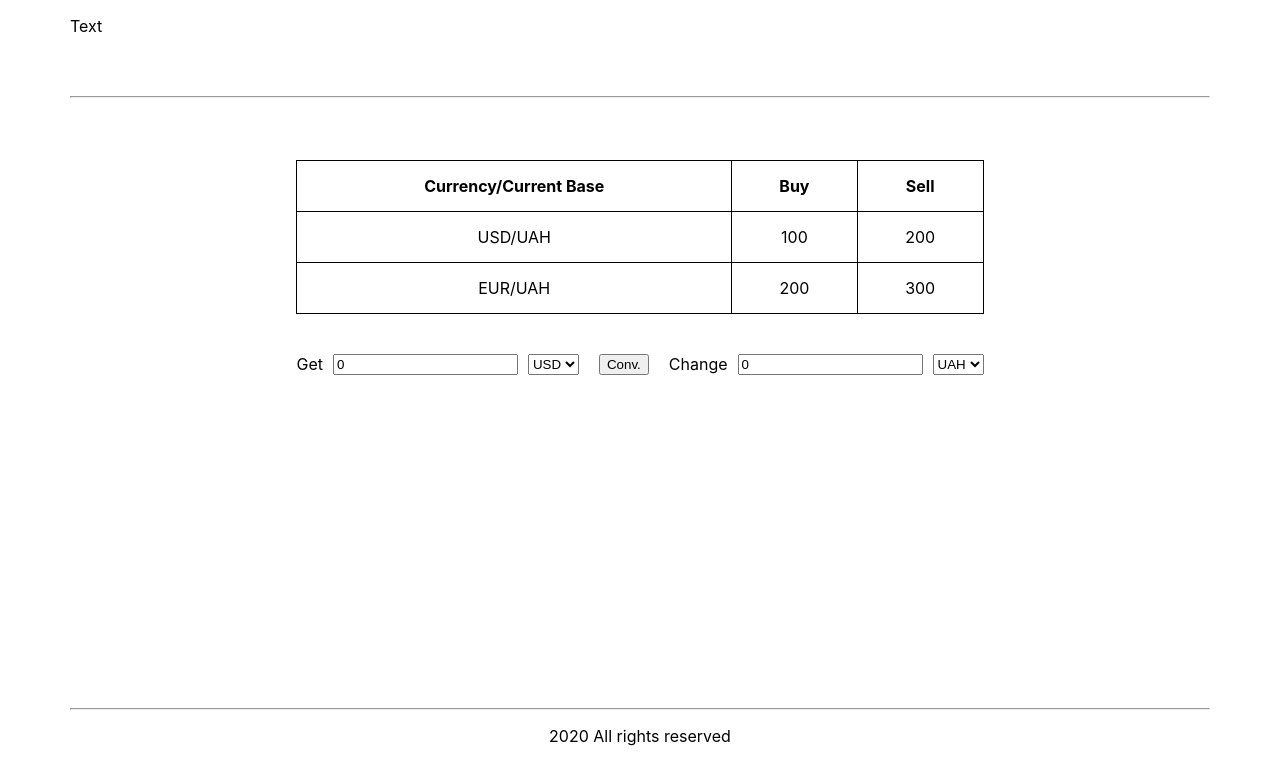
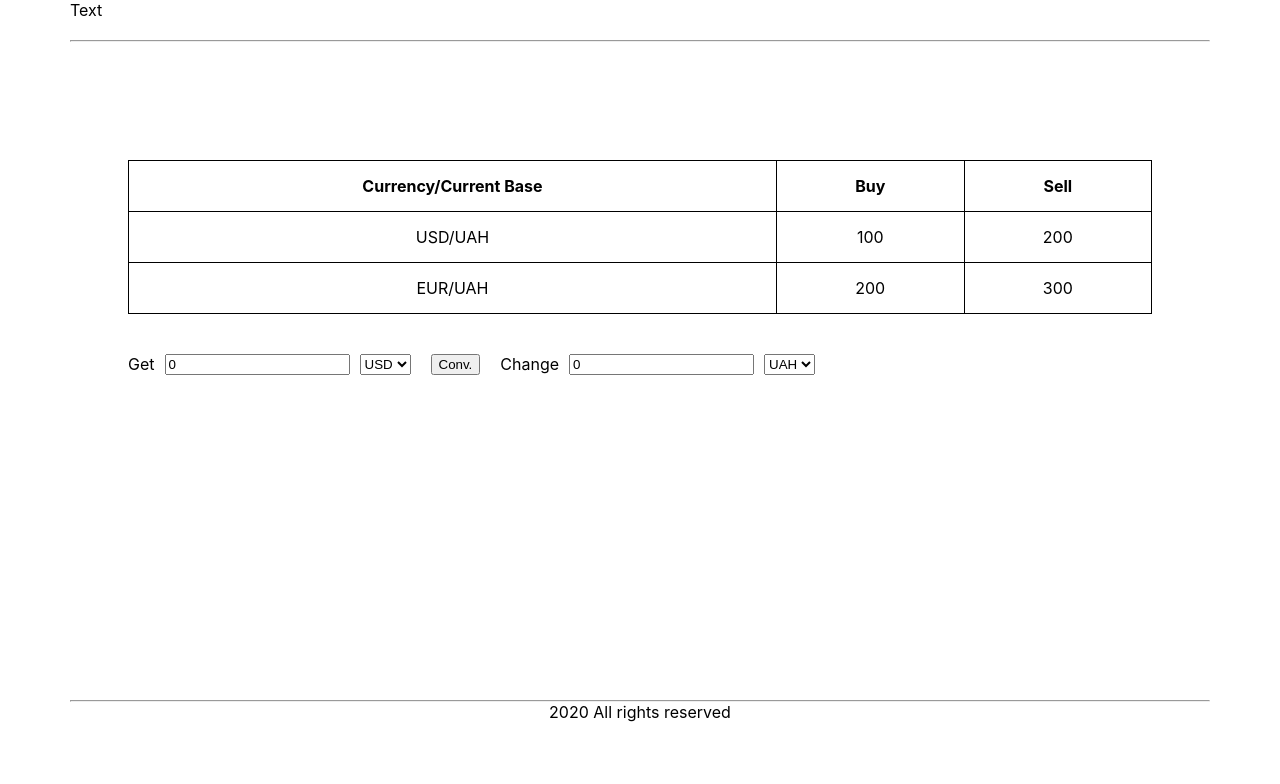
Before and after one commit to ptrofimov7/converter-currencies-redux, a React (Create React App) app: page / in a window 1280 px wide. Shown: the top 784 px of the page. Built offline with nearby package versions, Linux system fonts and the light colour scheme.

Commit message:
fix styles

```diff
--- a/src/index.css
+++ b/src/index.css
@@ -21,6 +21,10 @@ body {
   box-sizing: border-box;
 }
 
+p, hr {
+  margin: 0;
+}
+
 .wrapper {
   display: flex;
   flex-direction: column;
@@ -31,6 +35,7 @@ body {
 
 .main {
   max-width: 1024px;
+  width: 100%;
   margin: 0 auto;
   margin-block-start: 120px;
   flex-grow: 1;
```
